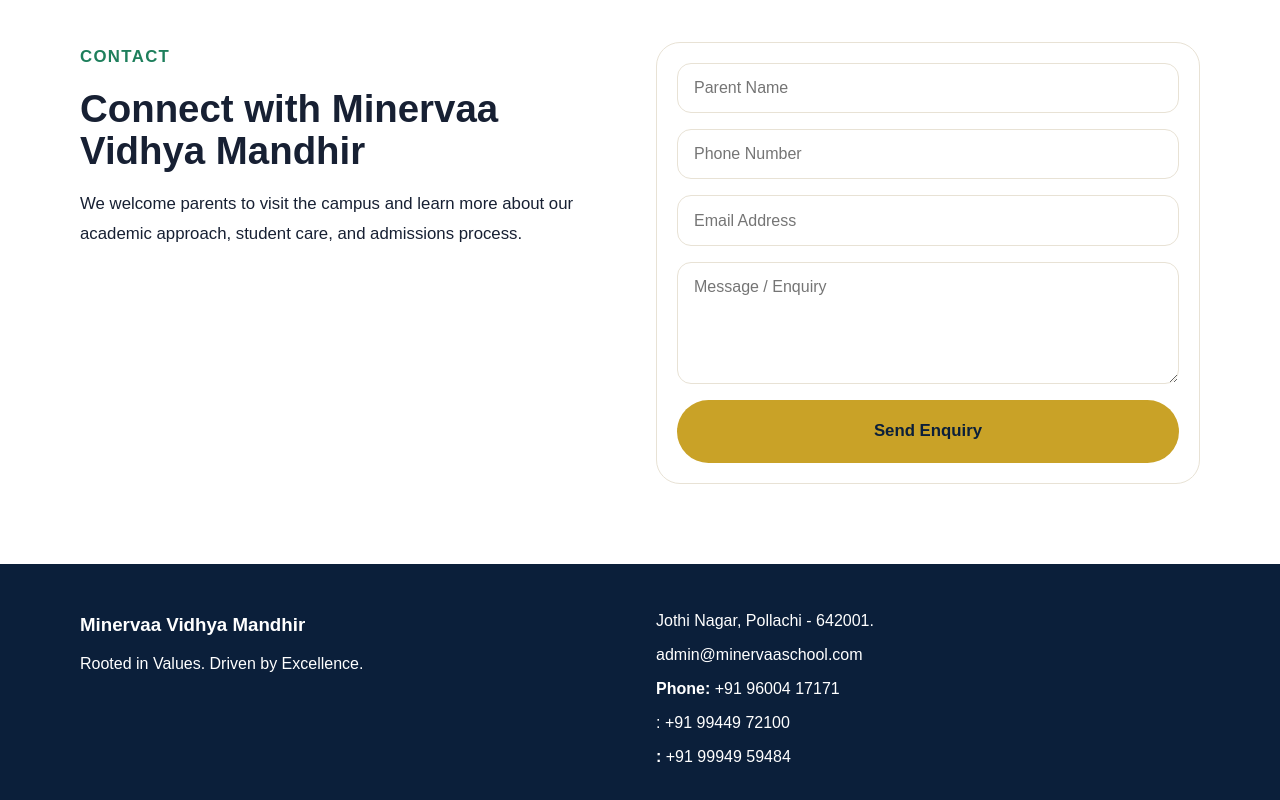
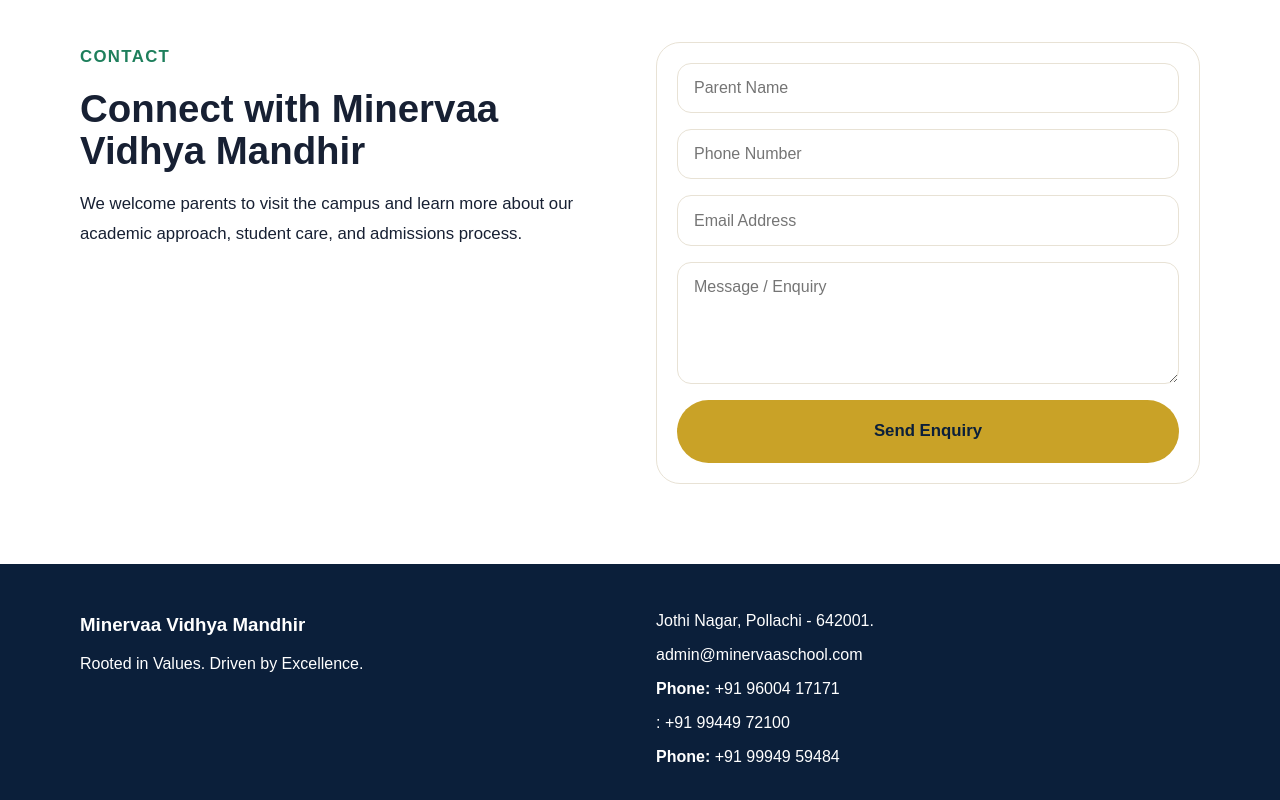
Before and after one commit to jarjunarnold/minervaaschool, a Next.js app in the folder minervaa-site/: page / in a window 1280 px wide. Shown: the part 4907-5707 px from the top of the page. Built offline with nearby package versions, Linux system fonts and the light colour scheme.

Commit message:
Update page.tsx

```diff
--- a/minervaa-site/app/page.tsx
+++ b/minervaa-site/app/page.tsx
@@ -316,7 +316,7 @@
             <p>admin@minervaaschool.com</p>
             <p><strong>Phone:</strong> +91 96004 17171</p>
             <p>     : +91 99449 72100</p>
-            <p><strong>     :</strong> +91 99949 59484</p>
+            <p><strong>Phone:</strong> +91 99949 59484</p>
           </div>
         </div>
       </footer>
```
